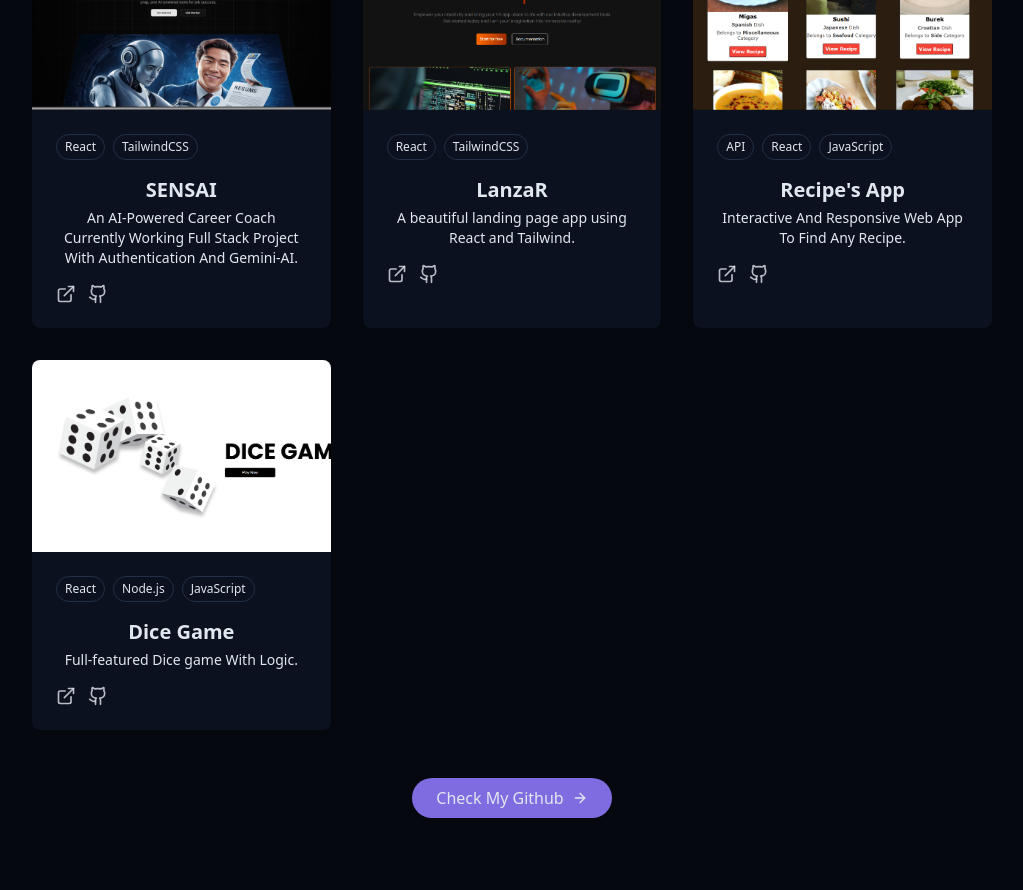
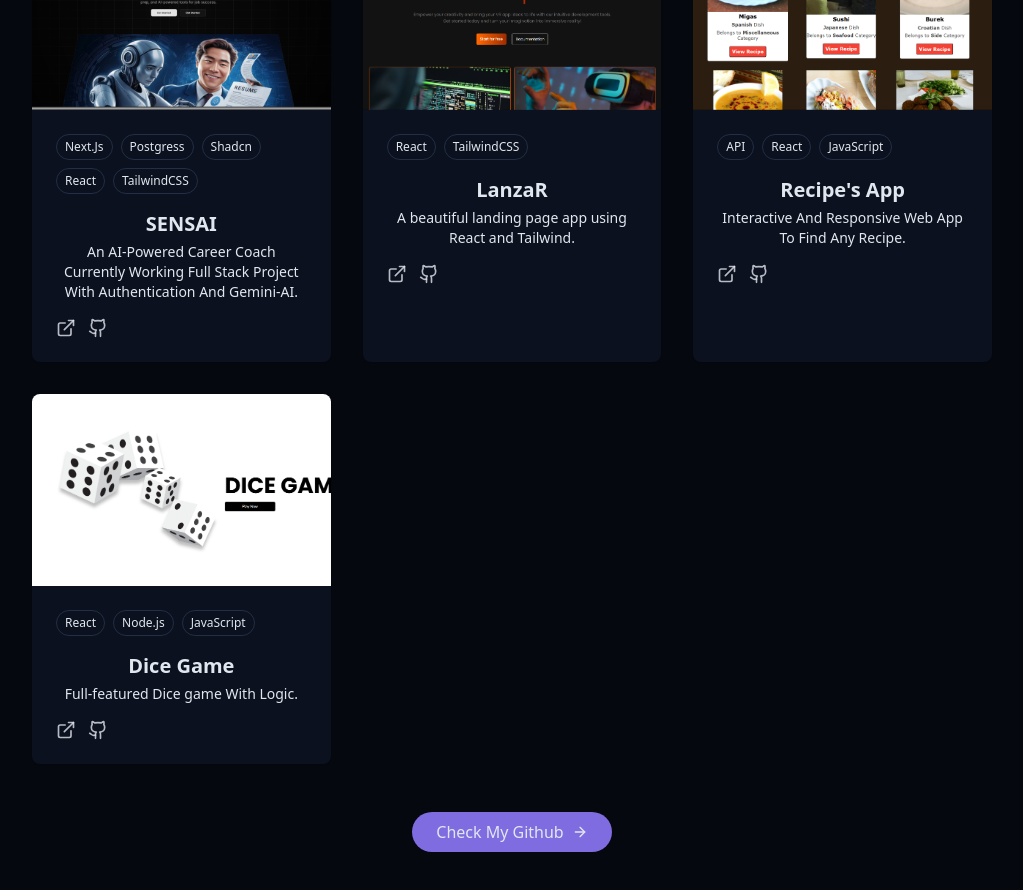
Before and after one commit to DevangPatel2006/Portfolio, a React (Vite) app: page / in a window 1280 px wide. Shown: the part 2940-3830 px from the top of the page, without its empty margins (128-1151 px from the left). Built offline with nearby package versions, Linux system fonts and the light colour scheme.

Commit message:
Update ProjectsSection.jsx

```diff
--- a/src/components/ProjectsSection.jsx
+++ b/src/components/ProjectsSection.jsx
@@ -6,7 +6,7 @@ const projects = [
     title: "SENSAI",
     description: "An AI-Powered Career Coach Currently Working Full Stack Project With Authentication And Gemini-AI.",
     image: "/projects/Screenshot 2025-07-12 134815.png",
-    tags: ["React", "TailwindCSS"],
+    tags: ["Next.Js","Postgress","Shadcn","React", "TailwindCSS"],
     demoUrl: "https://sens-ai-puce.vercel.app/",
     githubUrl: "https://github.com/DevangPatel2006/sensAI",
   },
```
